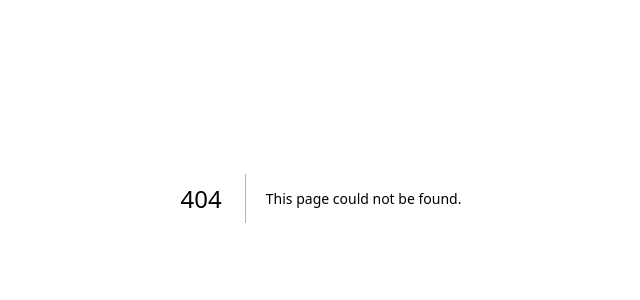
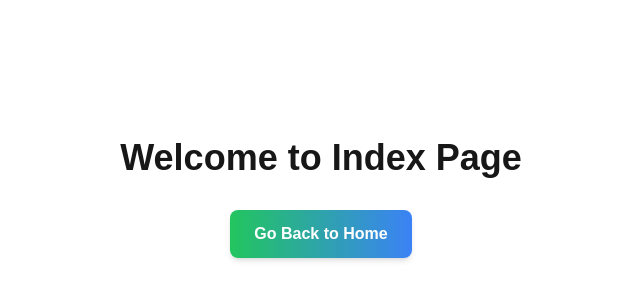
Before and after one commit to dylondark/isp-final-project, a Next.js app: page /index_page in a window 1280 px wide. Before the commit this address had no page. Shown: the part 202-502 px from the top of the page, without its empty margins (319-959 px from the left). Built offline with nearby package versions, Linux system fonts and the light colour scheme.

Commit message:
Add new page directory

```diff
--- /dev/null
+++ b/app/index_page/page.tsx
@@ -0,0 +1,23 @@
+"use client";
+
+import { useRouter } from "next/navigation";
+
+export default function IndexPage() {
+  const router = useRouter();
+
+  const handleBackClick = () => {
+    router.push("/"); // Navigate back to the home page
+  };
+
+  return (
+    <div className="flex flex-col items-center justify-center min-h-screen p-8">
+      <h1 className="text-4xl font-bold mb-8">Welcome to Index Page</h1>
+      <button
+        className="px-6 py-3 bg-gradient-to-r from-green-500 to-blue-500 text-white font-semibold rounded-lg shadow-md hover:from-green-600 hover:to-blue-600 hover:shadow-lg transition duration-300 ease-in-out transform hover:-translate-y-1"
+        onClick={handleBackClick}
+      >
+        Go Back to Home
+      </button>
+    </div>
+  );
+}
```
